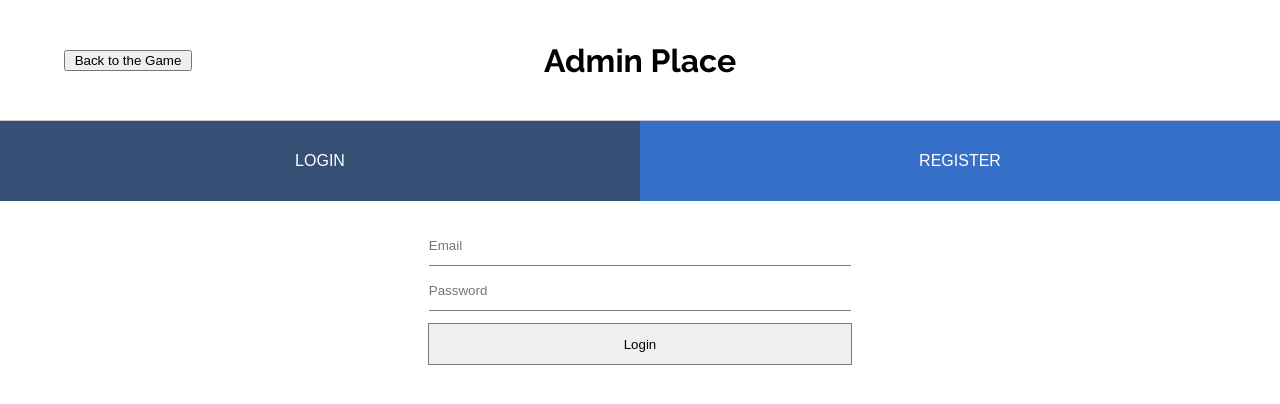
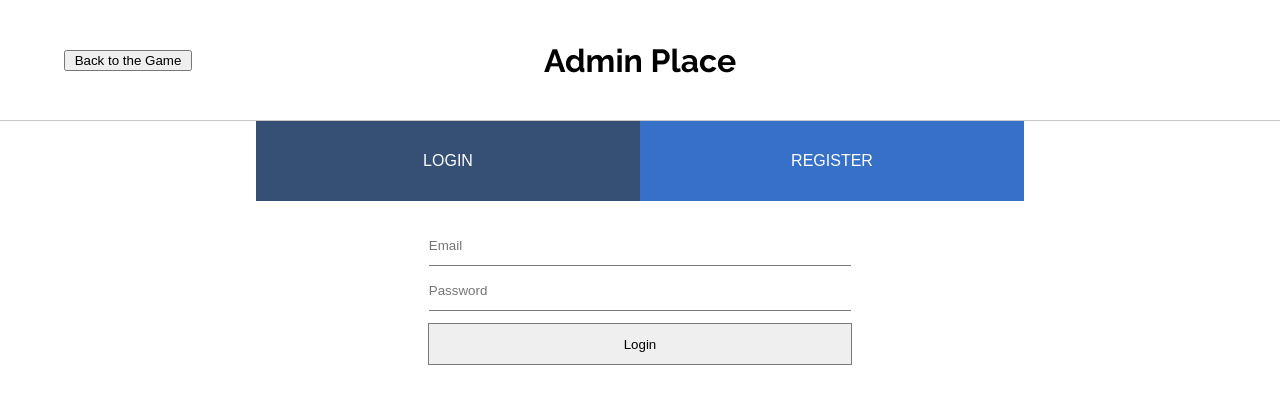
Before and after one commit to FranP-code/Hangman-game-with-React, a React (Create React App) app: page /identify in a window 1280 px wide. Shown: the top 404 px of the page. Built offline with nearby package versions, Linux system fonts and the light colour scheme; no server answers; a web font is replaced by a local one.

Commit message:
Edited the form style

```diff
--- a/public/css/index.css
+++ b/public/css/index.css
@@ -446,4 +446,10 @@ header .redirect-button {
   border: 1px solid #797979;
 }
 
+@media (min-width: 991.98px) {
+  .form-container {
+    margin: 0px 20vw;
+  }
+}
+
 /*# sourceMappingURL=index.css.map */
--- a/public/sass/_form.scss
+++ b/public/sass/_form.scss
@@ -72,3 +72,11 @@
         }
     }
 }
+
+@media (min-width: 991.98px) {
+
+    .form-container {
+
+        margin: 0px 20vw;
+    }
+}
```
Also changed, not shown: 1 other file (tests, documents, lock files or other folders).
